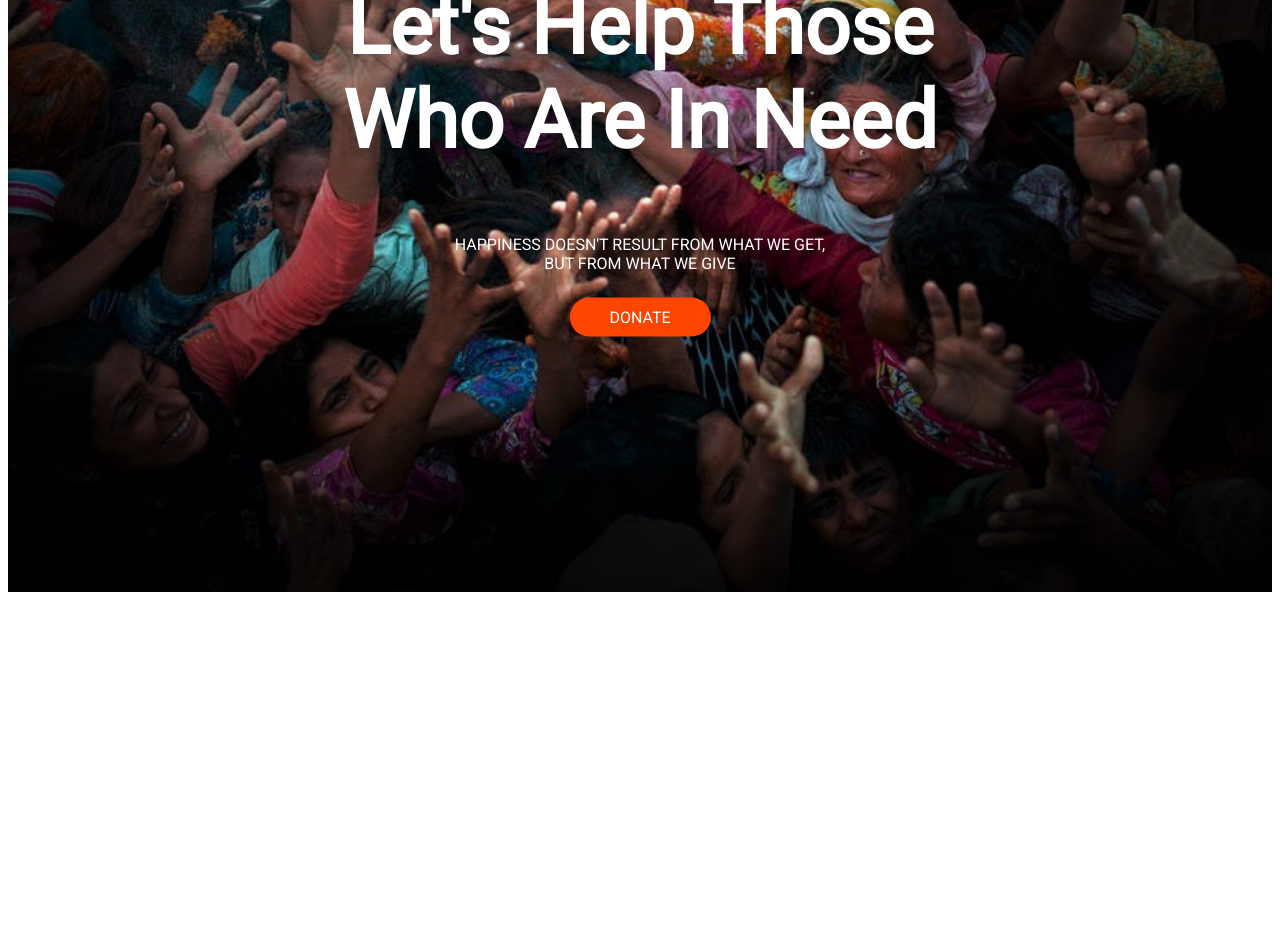
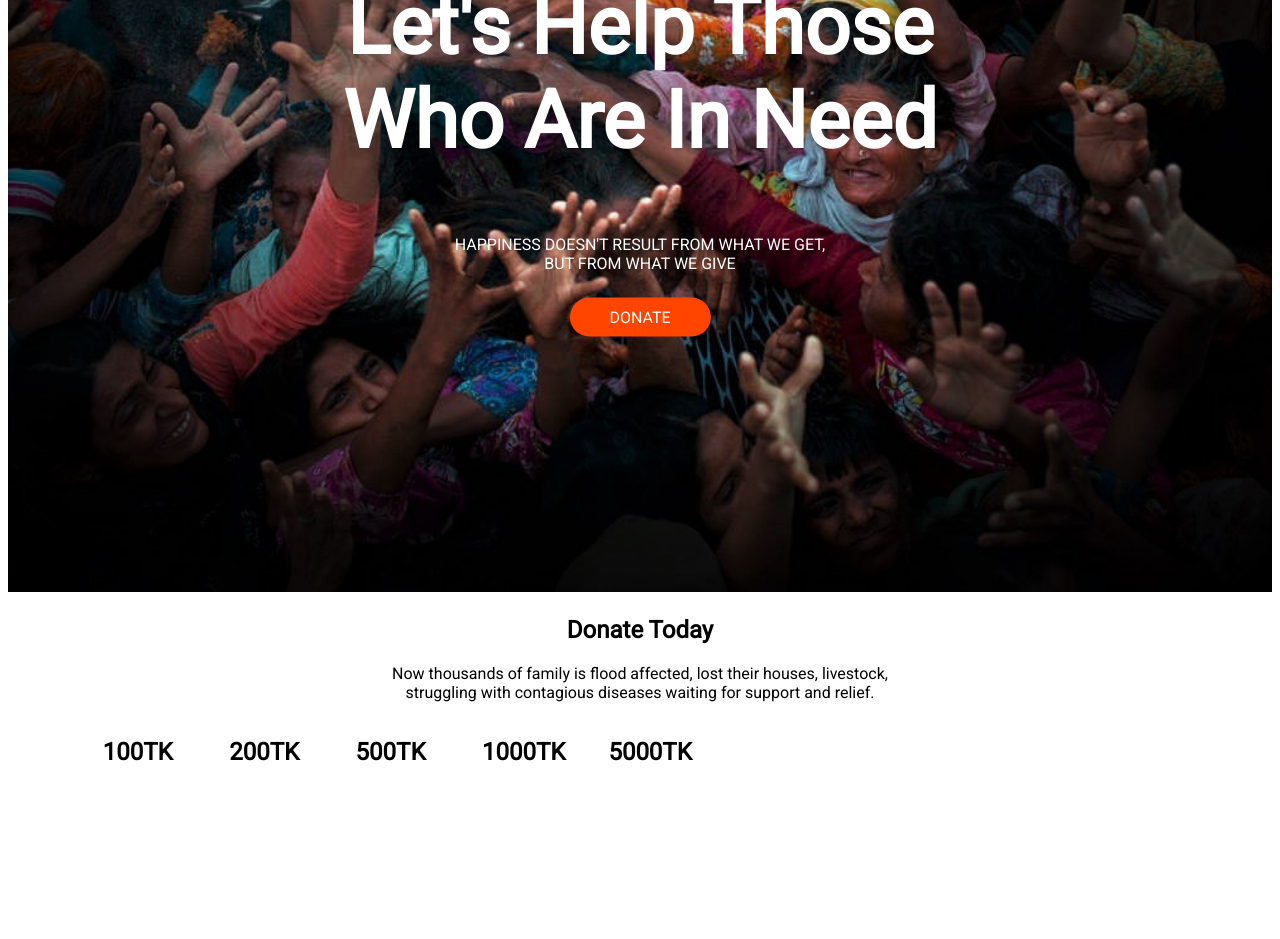
Before and after one commit to MdRafi0198/donate-today, a plain HTML site: page index.html in a window 1280 px wide. Shown: the part 364-1303 px from the top of the page. Before the commit the page ends 968 px from the top, so only its background shows below. Drawn offline with Linux system fonts and the light colour scheme.

Commit message:
donate-today added

```diff
--- a/index.html
+++ b/index.html
@@ -23,7 +23,29 @@
             </div>
         </div>
     </section>
-    <section>
+    <section class="donate-today">
+        <h2> Donate Today</h2>
+        <p>Now thousands of family is flood affected, lost their houses, livestock, <br> struggling with contagious
+            diseases waiting for support and relief.</p>
+        <div class="flxible-container">
+            <div class="flxible-container">
+                <h2>100TK</h2>
+            </div>
+            <div class="flxible-container">
+                <h2>200TK</h2>
+            </div>
+            <div class="flxible-container">
+                <h2>500TK</h2>
+            </div>
+            <div class="flxible-container">
+                <h2>1000TK</h2>
+            </div>
+            <div class="flxible-container">
+                <h2>5000TK</h2>
+            </div>
+        </div>
+
+
 
     </section>
 
--- a/style.css
+++ b/style.css
@@ -29,3 +29,14 @@ h1 {
     border-radius: 50px;
     background-color: orangered;
 }
+
+.donate-today {
+    text-align: center;
+}
+
+.flxible-container {
+    display: flex;
+    margin-bottom: 150px;
+    width: 50%;
+    padding-left: 5%;
+}
```
